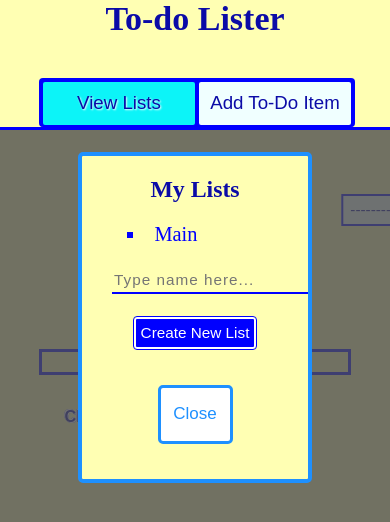
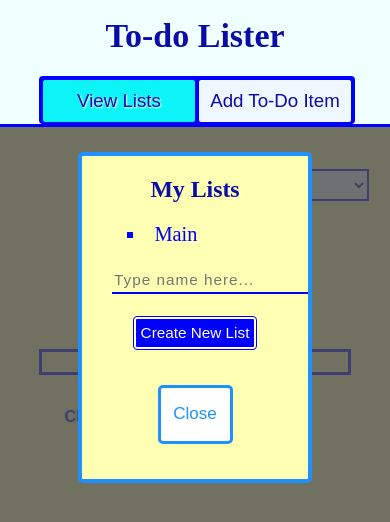
Before and after one commit to NerdsAreIn/toDo-list, a website built with webpack: page dist/index.html in a window 390 px wide. Both pictures are taken after a click on the button "View Lists". Built offline with nearby package versions, Linux system fonts and the light colour scheme.

Commit message:
Made ribbon responsive.

```diff
--- a/src/media-queries.js
+++ b/src/media-queries.js
@@ -1,9 +1,12 @@
 const mainTitle = document.querySelector("h1");
+const ribbon = document.getElementById("title-bar");
 const mainBox = document.getElementById("mainBox");
-const sidebar = document.getElementById("lists-sidebar");
+const leftSidebar = document.getElementById("lists-sidebar");
+const rightSidebar = document.getElementById("right-sidebar");
 const addItemBox = document.getElementById("addItemBox");
+const sortBox = document.getElementById("sortBox");
 const widthTrigger = window.matchMedia("screen and (max-width: 750px)");
-const sortBox = document.getElementById("sortBox");
+
 
 let viewListsButton;
 let openAddItemBoxButton;
@@ -14,17 +17,17 @@ closeButton.textContent = "Close";
 
 function addMobileClass() {
     mainBox.classList.add("mobile");
-    sidebar.classList.add("mobile-slide");
+    leftSidebar.classList.add("mobile-slide");
     addItemBox.classList.add("mobile-slide");
     sortBox.classList.add("mobile");
 }
 
 function removeMobileClass() {
     mainBox.classList.remove("mobile");
-    sidebar.classList.remove("mobile-slide");
+    leftSidebar.classList.remove("mobile-slide");
     addItemBox.classList.remove("mobile-slide");
     addItemBox.classList.remove("visible");
-    sidebar.classList.remove("visible");
+    leftSidebar.classList.remove("visible");
     sortBox.classList.remove("mobile");
 }
 
@@ -66,12 +69,19 @@ function createOverlay() {
 function addMobileStyles(x) {
     if (x.matches) {
         addMobileClass();
+        rightSidebar.remove();
+        ribbon.remove();
         createTopNavBar();
+        document.body.appendChild(sortBox);
     }
     else {
         removeMobileClass();
+        document.body.appendChild(rightSidebar);
+        rightSidebar.appendChild(sortBox);
+        rightSidebar.appendChild(addItemBox);
         document.body.removeChild(topNavBar);
-        document.body.insertBefore(mainTitle, sidebar);
+        document.body.appendChild(ribbon);
+        ribbon.appendChild(mainTitle);
         if (document.body.contains(overlay)) {
             document.body.removeChild(overlay);
         }
@@ -82,9 +92,9 @@ function addMobileStyles(x) {
 }
 
 function viewLists() {
-    sidebar.classList.add("visible");
-    if (!sidebar.contains(closeButton)) sidebar.appendChild(closeButton);
-    closeButton.addEventListener("click", () => closePopup(sidebar));
+    leftSidebar.classList.add("visible");
+    if (!leftSidebar.contains(closeButton)) leftSidebar.appendChild(closeButton);
+    closeButton.addEventListener("click", () => closePopup(leftSidebar));
     createOverlay();
 }
 
--- a/src/toDo.css
+++ b/src/toDo.css
@@ -44,8 +44,8 @@ background-color: azure;
 height: var(--variableHeight2);
 position: fixed;
 top: 0;
-padding: 15px 0 12px;
-border-bottom: 5px solid blue;
+padding: 3vh 0 12px;
+border-bottom: 3px solid blue;
 box-shadow: 0px -5px 10px 5px white inset;
 z-index: 3;
 }
@@ -137,7 +137,6 @@ z-index: 2;
 left: 67vw;
 width: fit-content;
 border: 2px solid red;
-height: max-content;
 padding: 0;
 }
 /*#sortBox {
@@ -288,6 +287,7 @@ border: 1px solid black;
 border-radius: 30%;
 }
 #topNavBar {
+box-sizing: border-box;
 width: 100%;
 border-bottom: 3px solid blue;
 position: fixed;
@@ -295,8 +295,9 @@ top: 0;
 height: var(--variableHeight);
 z-index: 3;
 text-align: center;
-background-color: var(--myYellow);
+background-color: azure;
 overflow: auto;
+padding-top: 17px;
 }
 #mainBox.mobile {
 width: 80vw;
@@ -360,7 +361,7 @@ border-radius: 4px;
 background-color: blue;
 }
 .mobile-button {
-background-color: azure;
+background-color: aliceblue;
 color: var(--myBlue);
 width: 50%;
 float: left;
```
Also changed, not shown: dist/main.js.
